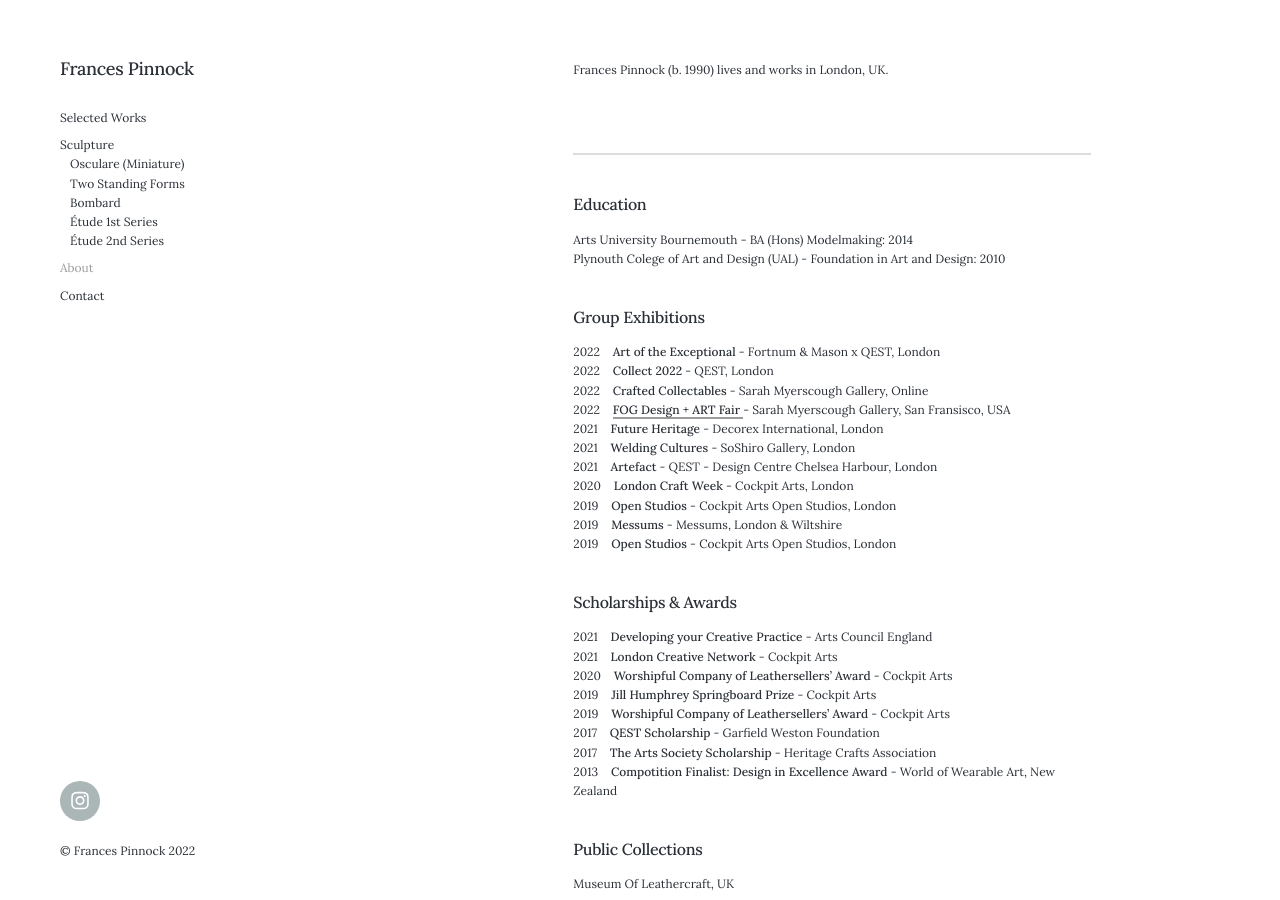
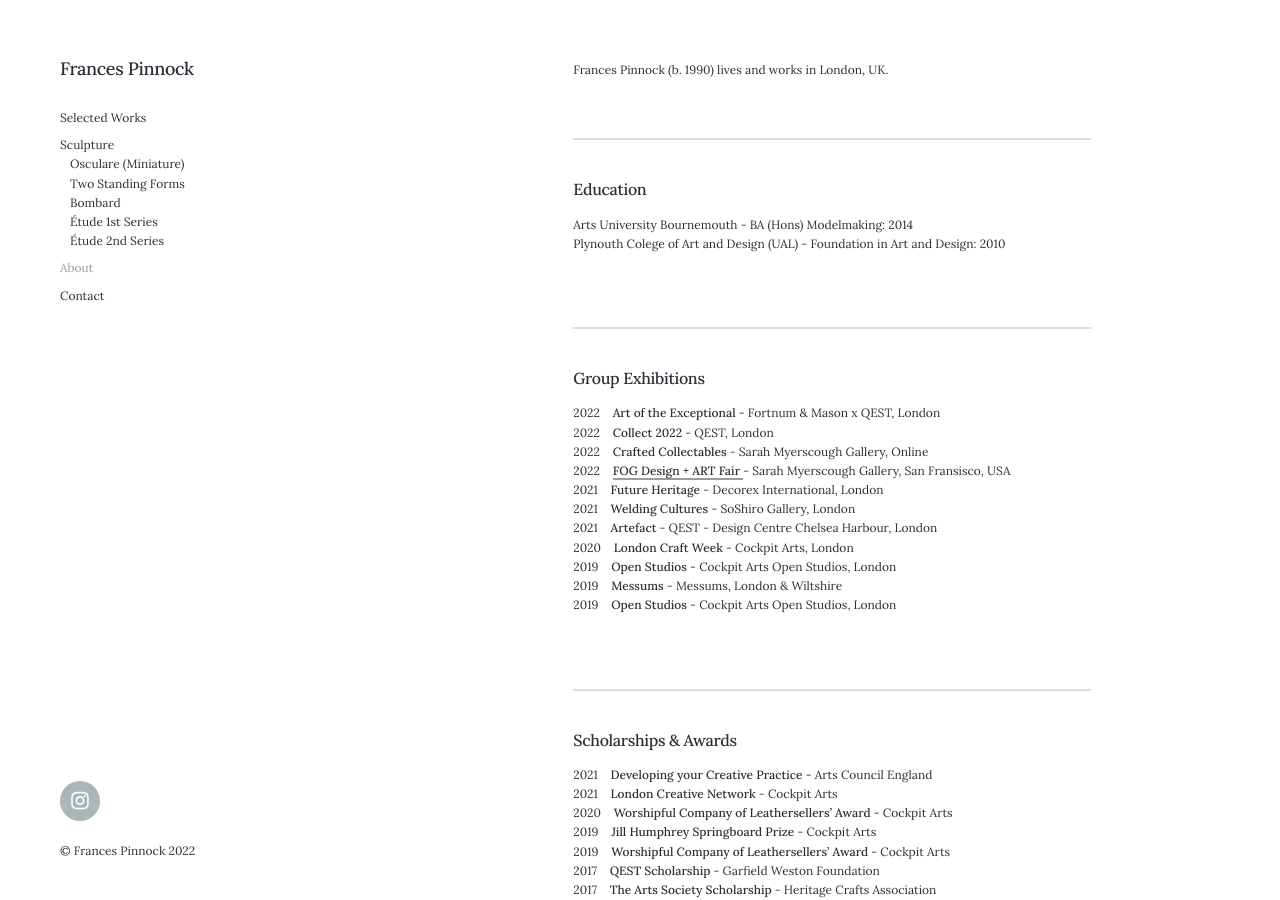
Before and after one commit to francespinnock/francespinnock.github.io, a Jekyll site: the page built from _pages/about.md, in a window 1280 px wide and 900 px high. Built offline with Jekyll 4.4.1, drawn with Linux system fonts in a browser that asks for light colours; nearby versions of some CDN libraries.

Commit message:
Update about.md

```diff
--- a/_pages/about.md
+++ b/_pages/about.md
@@ -4,14 +4,15 @@ subtitle:
 description: About Frances Pinnock
 ---
 Frances Pinnock (b. 1990) lives and works in London, UK.
-
-
 <br />
 <hr />
 ## Education
 
 Arts University Bournemouth - BA (Hons) Modelmaking: 2014
 Plynouth Colege of Art and Design (UAL) - Foundation in Art and Design: 2010
+
+<br />
+<hr />
 
 
 ## Group Exhibitions
@@ -28,6 +29,9 @@ Plynouth Colege of Art and Design (UAL) - Foundation in Art and Design: 2010
 2019&nbsp;&nbsp;&nbsp; **Messums** - Messums, London & Wiltshire
 2019&nbsp;&nbsp;&nbsp; **Open Studios** - Cockpit Arts Open Studios, London
 
+<br />
+<hr />
+
 
 ## Scholarships & Awards
 2021&nbsp;&nbsp;&nbsp; **Developing your Creative Practice** - Arts Council England
@@ -39,10 +43,16 @@ Plynouth Colege of Art and Design (UAL) - Foundation in Art and Design: 2010
 2017&nbsp;&nbsp;&nbsp; **The Arts Society Scholarship** - Heritage Crafts Association
 2013&nbsp;&nbsp;&nbsp; **Compotition Finalist: Design in Excellence Award** - World of Wearable Art, New Zealand
 
+<br />
+<hr />
+
 
 ## Public Collections
 
 Museum Of Leathercraft, UK
+
+<br />
+<hr />
 
 
 ## Press
```
